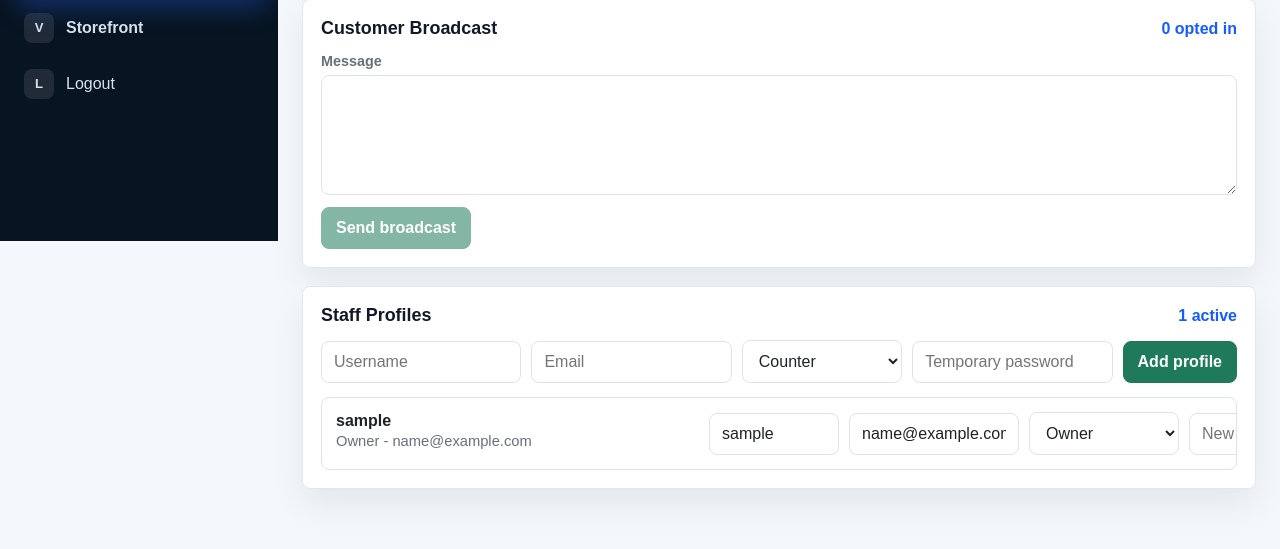
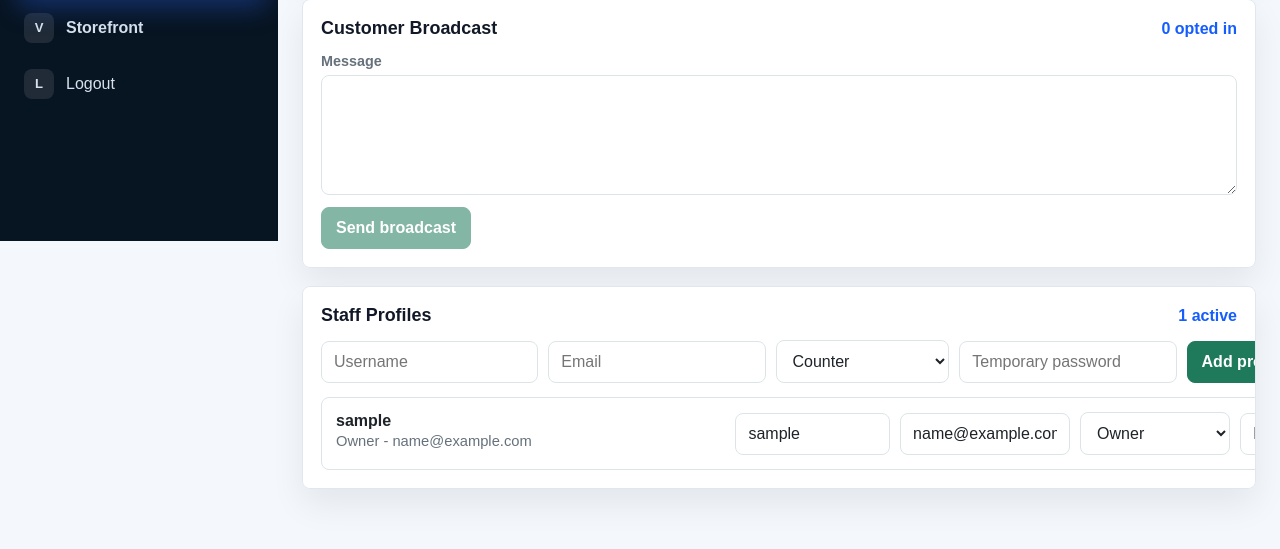
Before and after one commit to srujalgupta/Tea-trust-qr-ordering-system-, a Flask app: page /admin/settings in a window 1280 px wide. Shown: the part 559-1108 px from the top of the page. Run offline with Flask 3, Linux system fonts and the light colour scheme; the visitor is signed in with stand-in values (Sample User, id 1); data comes from the database, SQL or seed files in the repository; data that the repository does not hold is empty; some libraries are stand-ins or nearby versions.

Commit message:
Add staff profile horizontal scrolling

```diff
--- a/app/static/css/main.css
+++ b/app/static/css/main.css
@@ -2111,6 +2111,7 @@ p {
 
 .staff-profiles-panel {
   margin-bottom: 18px;
+  overflow-x: auto;
 }
 
 .broadcast-panel {
@@ -2144,11 +2145,13 @@ p {
   grid-template-columns: minmax(140px, 1fr) minmax(180px, 1fr) minmax(150px, 0.8fr) minmax(180px, 1fr) auto;
   align-items: center;
   margin-bottom: 14px;
+  min-width: 980px;
 }
 
 .staff-profile-list {
   display: grid;
   gap: 12px;
+  min-width: 980px;
 }
 
 .staff-profile-row {
@@ -2161,6 +2164,7 @@ p {
 .staff-profile-edit-grid {
   grid-template-columns: minmax(130px, 1fr) minmax(170px, 1fr) minmax(150px, 0.8fr) minmax(170px, 1fr) auto auto;
   align-items: center;
+  min-width: 820px;
 }
 
 .analytics-metrics {
@@ -3052,6 +3056,12 @@ p {
     grid-template-columns: 1fr;
   }
 
+  .staff-profile-form,
+  .staff-profile-list,
+  .staff-profile-edit-grid {
+    min-width: 0;
+  }
+
   .order-detail-grid,
   .admin-filter-bar,
   .admin-menu-item-shell,
```
